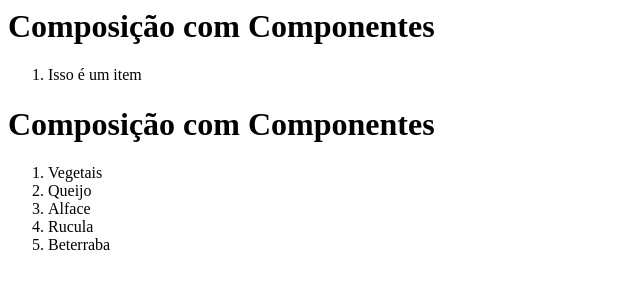
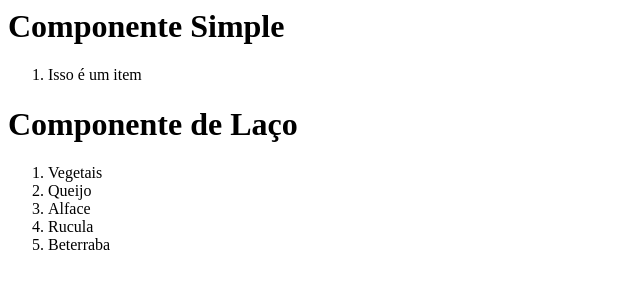
Before and after one commit to daniloroddrigues/vuejs-studies, a plain HTML site: page vuejs05/index.html in a window 1280 px wide. Shown: the whole page, without its empty margins (0-640 px from the left). Drawn offline with nearby package versions, Linux system fonts and the light colour scheme.

Commit message:
Composição com Componentes

```diff
--- a/vuejs05/index.html
+++ b/vuejs05/index.html
@@ -12,18 +12,17 @@
 
 <body>
     <div id="app">
-        <h1>{{message}}</h1>
+        <h1>{{ titleComponentSingle }}</h1>
         <ol>
             <todo-item></todo-item>
         </ol>
 
-        <h1>{{message}}</h1>
+        <h1>{{ titleComponentFor }}</h1>
         <ol>
             <todo-item-props
                 v-for="item in groceryList"
                 v-bind:todo="item"
-                v-bind:key="item.id">
-            </todo-item-props>
+                v-bind:key="item.id" />
         </ol>
     </div>
 
@@ -46,7 +45,8 @@
         var app = new Vue({
             el: '#app',
             data: {
-                message: 'Composição com Componentes',
+                titleComponentSingle: 'Componente Simple',
+                titleComponentFor: 'Componente de Laço',
                 groceryList: [
                     { id: 0, text: 'Vegetais' },
                     { id: 1, text: 'Queijo' },
```
